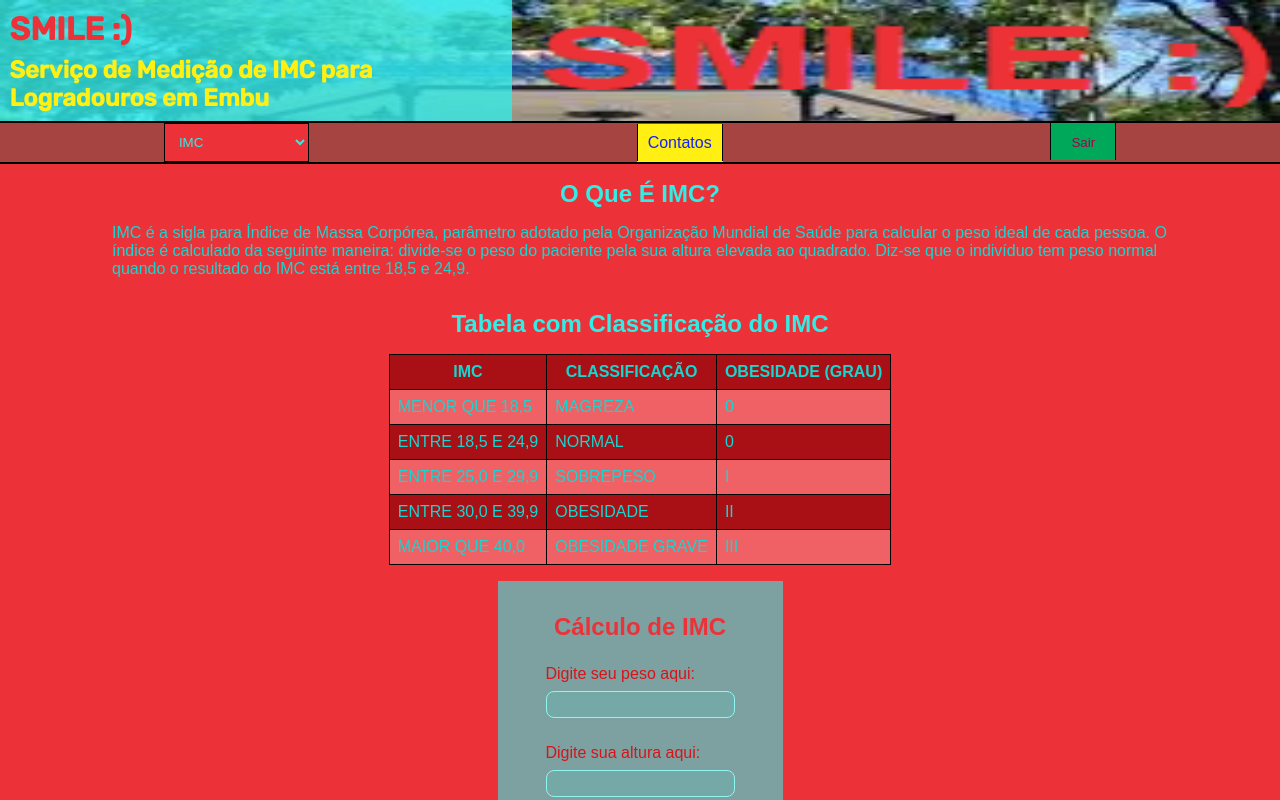
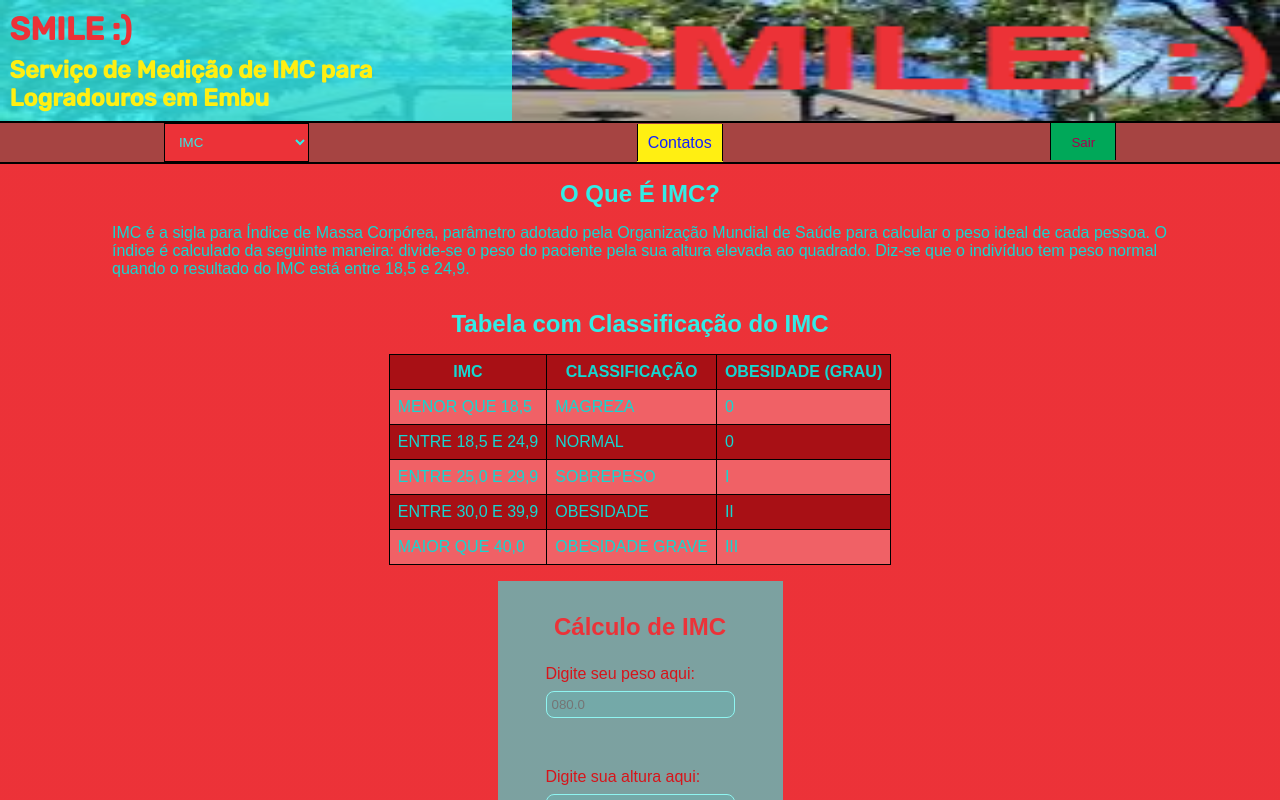
Before and after one commit to Wo1verine45/Atividade-2-IDW, a React (Create React App) app: page /imc in a window 1280 px wide. Shown: the top 800 px of the page. Built offline with nearby package versions, Linux system fonts and the light colour scheme.

Commit message:
ImcApi and ModalAlert Added

```diff
--- a/package.json
+++ b/package.json
@@ -8,7 +8,9 @@
     "@testing-library/user-event": "^13.5.0",
     "axios": "^0.27.2",
     "react": "^18.0.0",
+    "react-bootstrap": "^2.3.1",
     "react-dom": "^18.0.0",
+    "react-input-mask": "^2.0.4",
     "react-router-dom": "^6.3.0",
     "react-scripts": "5.0.1",
     "web-vitals": "^2.1.4"
--- a/src/App.js
+++ b/src/App.js
@@ -14,6 +14,8 @@ function App() {
 
 export default App;
 
+//TODO: arrumar o CSS do modal
+
 /* transformar em componentes:
   - forms (com a opção de escolher quais campos vão ter)
   - coloquei o nav mas n do jeito que eu queria (com
--- /dev/null
+++ b/src/components/ModalAlert/ModalAlert.css
@@ -0,0 +1,29 @@
+.modal {
+  background: linear-gradient(
+    to right,
+    var(--color-background-red-dark),
+    var(--color-background-red-light)
+  );
+}
+
+.modal-title {
+  color: hsl(var(--color-danger-hue-red), 83%, 46.1%);
+}
+
+.modal-body {
+  color: hsl(var(--color-danger-hue-red), 83%, 46.1%);
+}
+
+.modal-btn {
+  cursor: pointer;
+  color: hsl(var(--color-base-hue-red), 83%, 46.1%);
+  margin: 0rem 2rem;
+  border: 1px solid hsl(var(--color-danger-hue-red), 83%, 76.1%);
+  padding: 0.5rem;
+  border-radius: 0.5rem;
+  background-color: rgba(50, 236, 230, 0.1);
+}
+
+.modal-btn:hover {
+  background-color: rgba(50, 236, 230, 0.4);
+}
--- /dev/null
+++ b/src/components/ModalAlert/ModalAlert.js
@@ -0,0 +1,35 @@
+import { Fragment, React, Component } from "react";
+import { Button, Modal } from "react-bootstrap";
+import "./ModalAlert.css";
+
+class ModalAlert extends Component {
+  constructor(props) {
+    super(props);
+    this.state = { show: false, title: "", body: "" };
+  }
+
+  handleClose = () => this.setState({ show: false, title: "", body: "" });
+  handleShow = (modal) => this.setState(modal);
+
+  render() {
+    const { show, title, body } = this.state;
+
+    return (
+      <Fragment className="frag">
+        <Modal show={show} onHide={this.handleClose} className="modal">
+          <Modal.Header closeButton>
+            <Modal.Title className="modal-title">{title}</Modal.Title>
+          </Modal.Header>
+          <Modal.Body className="modal-body">{body}</Modal.Body>
+          <Modal.Footer>
+            <Button variant="secondary" onClick={this.handleClose} className="modal-btn">
+              Close
+            </Button>
+          </Modal.Footer>
+        </Modal>
+      </Fragment>
+    );
+  }
+}
+
+export default ModalAlert;
--- a/src/pages/IMC/imc.css
+++ b/src/pages/IMC/imc.css
@@ -94,7 +94,7 @@ td {
   border: 1px solid hsl(var(--color-danger-hue-red), 83%, 76.1%);
 }
 
-.error-message {
+.invalid-feedback {
   margin: 0.75rem 2rem;
   color: hsl(var(--color-base-hue-red), 83%, 46.1%);
 }
@@ -112,8 +112,3 @@ td {
 .IMC-btn:hover {
   background-color: rgba(50, 236, 230, 0.4);
 }
-
-.IMC-result {
-  margin: 0.75rem 2rem;
-  color: hsl(var(--color-base-hue-red), 83%, 46.1%);
-}
--- a/src/pages/IMC/imc.js
+++ b/src/pages/IMC/imc.js
@@ -1,8 +1,66 @@
+import { Component, createRef } from "react";
 import { Footer } from "../../components/Footer";
 import { Header } from "../../components/Header";
+import ImcApi from "../../Services/ImcApi";
+import InputMask from "react-input-mask";
 import "./imc.css";
+import ModalAlert from "../../components/ModalAlert/ModalAlert";
 
-function IMC() {
+class IMC extends Component {
+  constructor(props) {
+    super(props);
+    this.modalRef = createRef();
+    this.state = { altura: "", peso: "", erros: { altura: [], peso: [] } };
+  }
+
+  mostrarModal = (title, body) => {
+    this.modalRef.current.handleShow({ show: true, title, body });
+  };
+
+  escutadorDeInput = (event) => {
+    const { name, value } = event.target;
+    this.setState({
+      [name]: value,
+    });
+  };
+
+  resetErros = () => {
+    const erros = "erros";
+    this.setState({
+      [erros]: { altura: [], peso: [] },
+    });
+  };
+
+  calcularImc = () => {
+    this.resetErros();
+    const { altura, peso } = this.state;
+    ImcApi.calcular({ altura, peso })
+      .then((resp) => {
+        this.mostrarModal("Cálculo de IMC", resp.data.message);
+      })
+      .catch((e) => {
+        if (e.response && e.response.status === 422) {
+          let errosCalcImc = {};
+          Object.entries(e.response.data.errors).forEach((obj, index) => {
+            index === 0 && document.querySelector(`[name=${[obj[0]]}`).focus();
+            errosCalcImc = { ...errosCalcImc, [obj[0]]: [obj[1]] };
+          });
+          this.setState({ erros: { ...this.state.erros, ...errosCalcImc } });
+        } else if (e.response && e.response.data && e.response.data.message) {
+          this.mostrarModal("Cálculo de IMC", e.response.data.message);
+        } else {
+          this.mostrarModal(
+            "Cálculo de IMC",
+            "Ocorreu um erro ao tentar calcular seu IMC."
+          );
+          console.log(e);
+        }
+      });
+  };
+
+  render() {
+    const { altura, peso } = this.state;
+
     return (
       <div>
         <Header note={false} imc={true} />
@@ -12,12 +70,12 @@ function IMC() {
               O Que É IMC?
             </h2>
             <p>
-            IMC é a sigla para Índice de Massa Corpórea, parâmetro adotado pela
-            Organização Mundial de Saúde para calcular o peso ideal de cada
-            pessoa. O índice é calculado da seguinte maneira: divide-se o peso
-            do paciente pela sua altura elevada ao quadrado. Diz-se que o
-            indivíduo tem peso normal quando o resultado do IMC está entre 18,5
-            e 24,9.
+              IMC é a sigla para Índice de Massa Corpórea, parâmetro adotado
+              pela Organização Mundial de Saúde para calcular o peso ideal de
+              cada pessoa. O índice é calculado da seguinte maneira: divide-se o
+              peso do paciente pela sua altura elevada ao quadrado. Diz-se que o
+              indivíduo tem peso normal quando o resultado do IMC está entre
+              18,5 e 24,9.
             </p>
           </div>
           <div>
@@ -63,34 +121,62 @@ function IMC() {
             </h2>
             <form className="IMC-form">
               <label htmlFor="weight-input">Digite seu peso aqui: </label>
-            <input
-              type="number"
-              name="weight-input"
-              value=""
-              data-weight-input
-              id="weight-input"
+              <InputMask
+                type="text"
+                value={peso}
+                name="peso"
+                onChange={this.escutadorDeInput}
+                className={
+                  "form-control" +
+                  (this.state.erros.peso.length > 0 ? " is-invalid" : "")
+                }
+                id="pesoImc"
+                placeholder="080.0"
+                mask="999.99"
+                maskChar={null}
               />
+              <div className="invalid-feedback">
+                {this.state.erros.peso.map((item, index) => (
+                  <div key={index}>{item}</div>
+                ))}
+              </div>
               <br />
               <label htmlFor="height-input">Digite sua altura aqui: </label>
-            <input
-              type="number"
-              name="height-input"
-              value=""
-              data-height-input
-              id="height-input"
+              <InputMask
+                type="text"
+                value={altura}
+                name="altura"
+                onChange={this.escutadorDeInput}
+                className={
+                  "form-control" +
+                  (this.state.erros.altura.length > 0 ? " is-invalid" : "")
+                }
+                id="alturaImc"
+                placeholder="1.70"
+                mask="9.99"
+                maskChar={null}
               />
+              <div className="invalid-feedback">
+                {this.state.erros.altura.map((item, index) => (
+                  <div key={index}>{item}</div>
+                ))}
+              </div>
               <br />
-            <div className="error-message" data-error-message></div>
             </form>
-          <button className="IMC-btn" data-IMC-button>
+            <button
+              className="IMC-btn"
+              data-IMC-button
+              onClick={this.calcularImc}
+            >
               Calcular
             </button>
-          <div className="IMC-result" data-IMC-result></div>
           </div>
           <Footer />
         </div>
+        <ModalAlert ref={this.modalRef} />
       </div>
     );
   }
+}
 
 export default IMC;
```
Also changed, not shown: 1 other file (tests, documents, lock files or other folders). Lines whose indentation alone changed are shown as unchanged.
